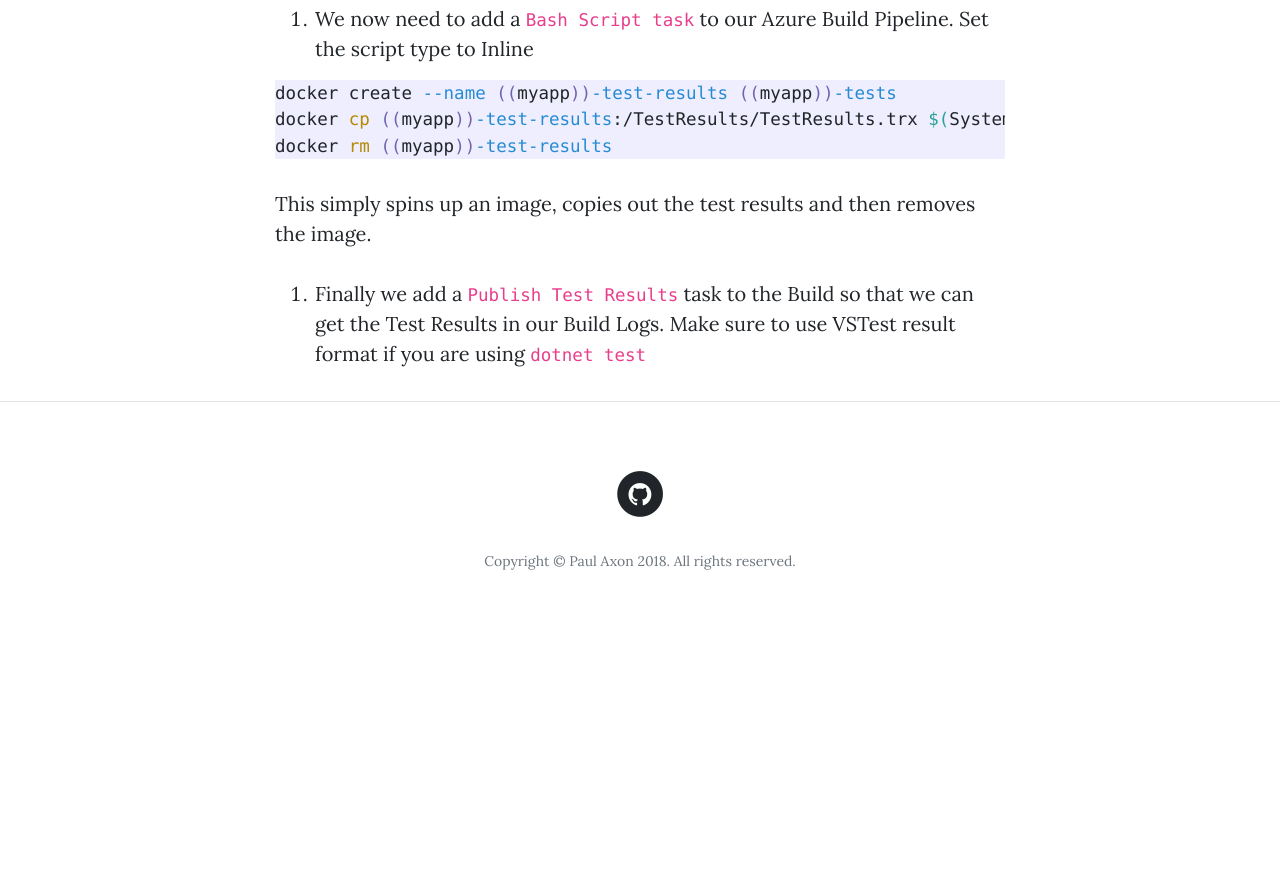
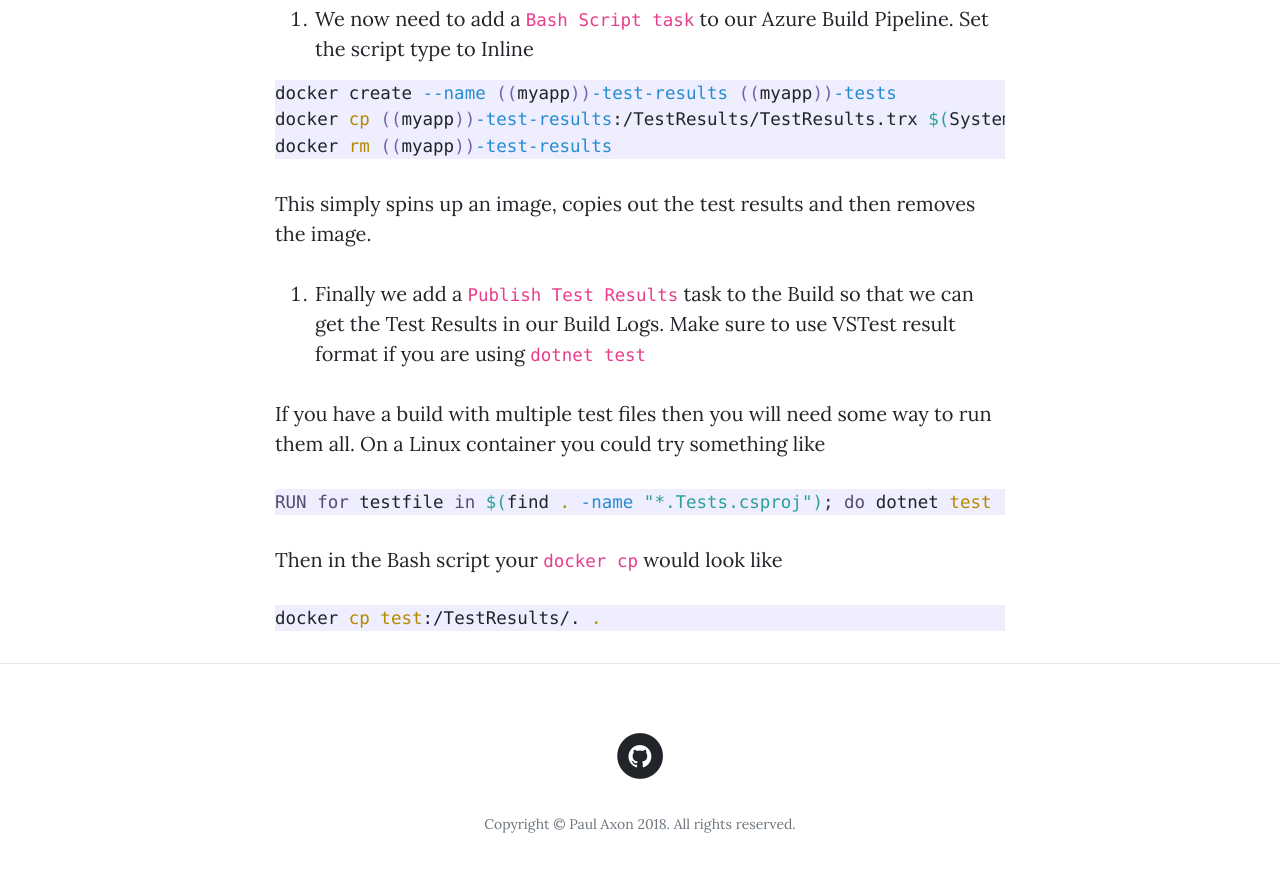
Before and after one commit to paxdev/paxdev.github.io, a Jekyll site: the page built from _posts/2018-11-14-publish-docker-tests.md, in a window 1280 px wide and 900 px high, scrolled down 2106 px. Shown: the top 872 px of the window. Built offline with Jekyll 4.4.1, drawn with Linux system fonts in a browser that asks for light colours; our own code applies the rules of GitHub Pages for plain Markdown files; before the commit the page ends 2743 px from its top, so only the background shows below that.

Commit message:
Update 2018-11-14-publish-docker-tests.md

````diff
--- a/_posts/2018-11-14-publish-docker-tests.md
+++ b/_posts/2018-11-14-publish-docker-tests.md
@@ -65,3 +65,15 @@ This simply spins up an image, copies out the test results and then removes the
 
 4. Finally we add a `Publish Test Results` task to the Build so that we can get the Test Results in our Build Logs.
 Make sure to use VSTest result format if you are using `dotnet test`
+
+If you have a build with multiple test files then you will need some way to run them all. On a Linux container you could try something like
+
+```dockerfile
+RUN for testfile in $(find . -name "*.Tests.csproj"); do dotnet test -r /TestResults --logger "trx" ${testfile}; done
+```
+
+Then in the Bash script your `docker cp` would look like
+
+```bash
+docker cp test:/TestResults/. .
+```
````
